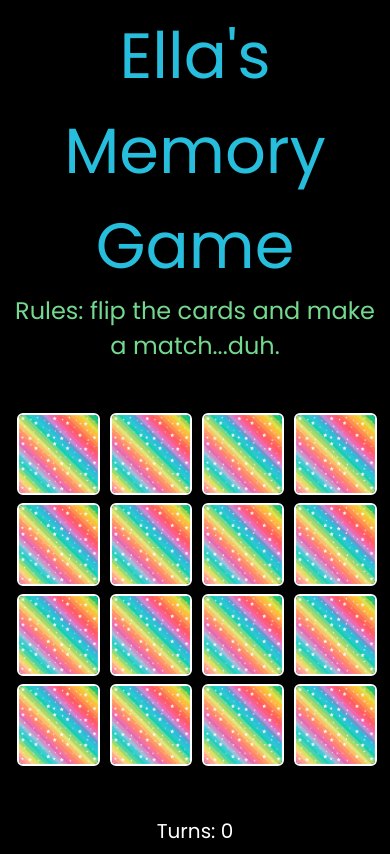
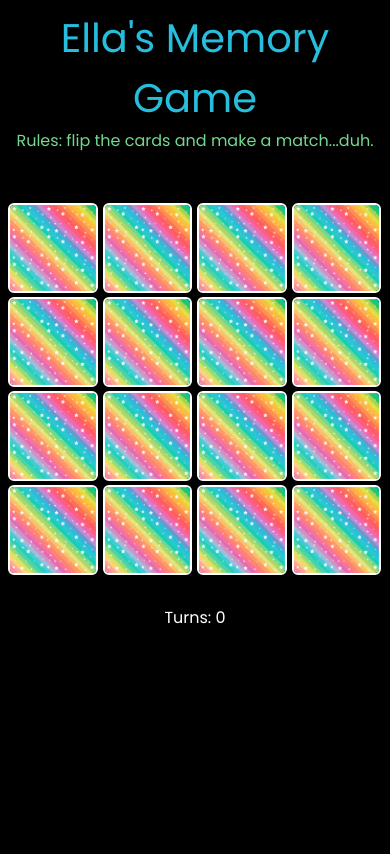
Before and after one commit to elta79/memory-game, a React (Vite) app: page / in a window 390 px wide. Built offline with nearby package versions, Linux system fonts and the light colour scheme.

Commit message:
re optimize modal
adjust grid, cards, modal for ipad and iphone

```diff
--- a/src/App.css
+++ b/src/App.css
@@ -5,6 +5,7 @@
   text-align: center;
   width: 100%;
   font-family: "Poppins", sans-serif;
+  padding: 0;
 }
 .title{
   font-size: 4rem;
@@ -22,21 +23,21 @@
   border-radius: 6px;
   padding: 2px 5px;
   color: yellow;
+  cursor: pointer;
 }
-.board-container{
-  position: relative;
-}
+
 .game-board{
   position: relative;
   display: grid;
   box-sizing: border-box;
-  grid-template-columns: 1fr 1fr 1fr 1fr;
-  grid-template-rows: 1fr 1fr 1fr 1fr;
-  grid-column-gap: 14px;
-  grid-row-gap: 8px;
-  padding-top: 50px;
+  grid-template-columns: repeat(4, 1fr);
+  grid-template-rows: repeat(4, 1fr);
+  gap: 0.5rem .75rem;
+  padding: 50px 0 0 0;
   width:70%;
   margin:auto;
+
+  justify-content: space-evenly;
 }
 .modal{
   position: absolute;
@@ -61,10 +62,9 @@
   text-align: center;
 
 }
-
-
 .card{
   position: relative;
+  padding:0;
 }
 .card img{
   width: 100%;
@@ -95,29 +95,80 @@
   padding-top: 50px;
 }
 
-@media (width <= 1250px){
+/* ipad */
+@media (max-width: 820px) {
+  .title{
+    font-size: 3rem;
+  }
+
+  .rules{
+    font-size: 1.25rem;
+  }
+
+  .modal{
+    height: 400px;
+    width: 400px;
+    padding: 40px;
+  }
+
+  .winner-message{
+    padding: 2rem;
+    font-size: 2rem;
+    line-height: 3.25rem;
+  }
+
   .game-board{
-    width: 95%;
+    width: 100%;
+    gap: .5rem .25rem;
   }
-  .modal{
-    position: absolute;
-    display: flex;
-    flex-direction: column;
-    top: 50%;
-    left: 50%;
-    margin:0;
-    padding: 1rem;
-    width: 60%;
-    height:50%;
+  .card img{
+    width:95%;
+  }
+  button{
+    font-size: 14px;
+    padding: 6px 12px;
+  }
 
-  }
-  .winner-message{
-    margin: auto;
-    font-size: 1.5rem;
-    padding:0;
-    line-height: 3rem;
-    text-shadow: 0.5px 0.5px 0.5px rgb(40, 40, 40);
-    text-align: center;
-
+  .turns{
+    font-size: 18px;
+    padding-top: 40px;
   }
 }
+
+/* iphone */
+@media (max-width: 480px) {
+  .title{
+    font-size: 2.5rem;
+  }
+
+  .rules{
+    font-size: 1rem;
+  }
+
+  .modal{
+    height: 300px;
+    width: 300px;
+    padding: 30px;
+  }
+
+  .winner-message{
+    padding: 1rem;
+    font-size: 1.35rem;
+    line-height: 2.75rem;
+  }
+
+  .game-board{
+    width: 100%;
+    grid-gap: 4px 4px;
+  }
+
+  button{
+    font-size: 12px;
+    padding: 4px 8px;
+  }
+
+  .turns{
+    font-size: 16px;
+    padding-top: 30px;
+  }
+}
--- a/src/components/Gameboard.jsx
+++ b/src/components/Gameboard.jsx
@@ -73,8 +73,7 @@
   useEffect(() =>{
     console.log("matched count", matchedCount)
     if (matchedCount === 8){
-      console.log("winner!!")
-      setOpen(true)
+      setTimeout(() => setOpen(true), 1000)
     }
   }, [matchedCount])
 
```
